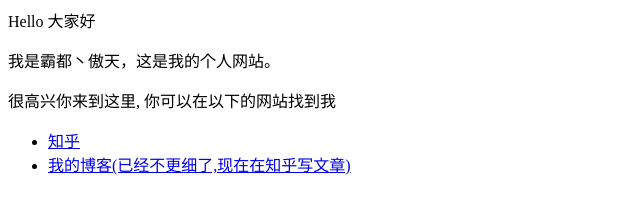
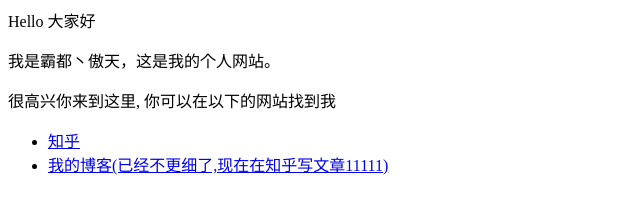
Before and after one commit to hjljhl/hjljhl.github.io, a plain HTML site: page index.html in a window 1280 px wide. Shown: the full height of the page, 0-640 px from the left. Drawn offline with Linux system fonts and the light colour scheme.

Commit message:
Update1
Update1 detail

```diff
--- a/index.html
+++ b/index.html
@@ -4,5 +4,5 @@
 
 <ul>
   <li> <a href="https://www.zhihu.com/people/AJLoveChina">知乎</a> </li>
-  <li> <a href="http://hejie.nigeerhuo.com">我的博客(已经不更细了,现在在知乎写文章)</a> </li>
+  <li> <a href="http://hejie.nigeerhuo.com">我的博客(已经不更细了,现在在知乎写文章11111)</a> </li>
 </ul>
```
